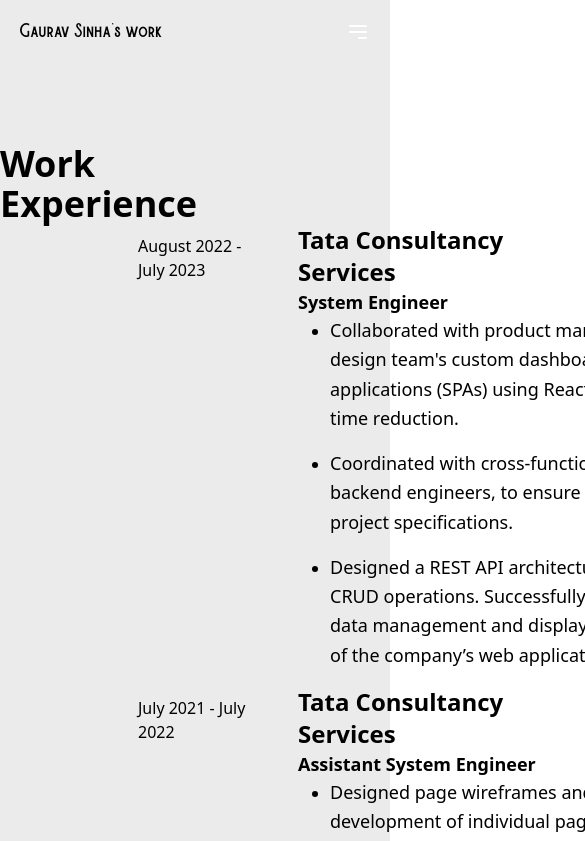
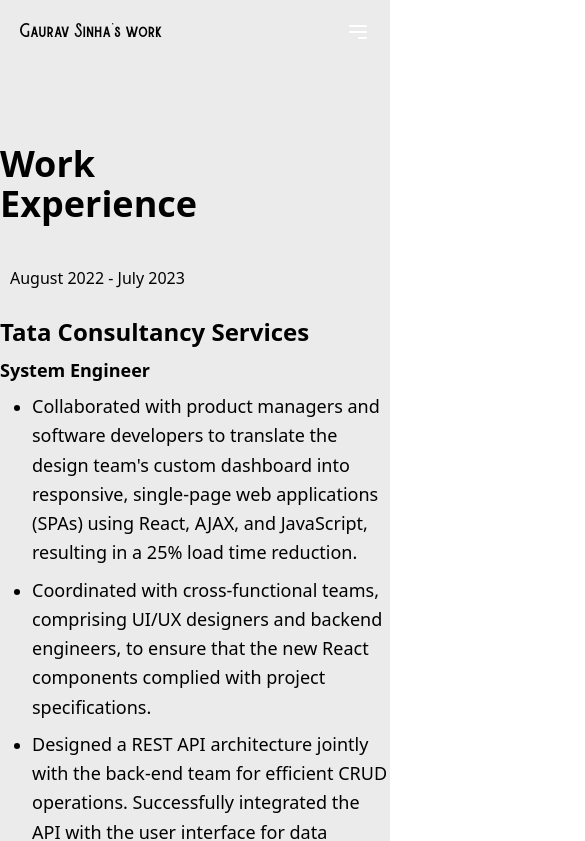
Before and after one commit to sinha-gaurav-7/gauravSinhaPortfolio, a Next.js app: page /workex in a window 390 px wide. Shown: the top 841 px of the page, 585 px wide, since content can reach past the window. Built offline with nearby package versions, Linux system fonts and the light colour scheme.

Commit message:
Responsive corrected

```diff
--- a/src/pages/workex/index.js
+++ b/src/pages/workex/index.js
@@ -23,6 +23,7 @@
       ],
     },
   ];
+
   return (
     <>
       <Layout>
@@ -33,50 +34,44 @@
               Experience
             </h2>
           </header>
-          <div className="ml-32">
+          <div className="md:ml-32 mt-8 md:mt-0">
             {workExperienceData.map((experience, index) => (
-              <div key={index} className="flex">
+              <div
+                key={index}
+                className="flex flex-col md:flex-row mb-8 md:mb-16"
+              >
                 <p
-                  className="w-2/4"
+                  className="w-full md:w-2/4 mb-4 md:mb-0 md:mr-4"
                   style={{
                     minWidth: "150px",
                     maxWidth: "2000px",
-                    marginRight: "20px",
                     padding: "10px",
                   }}
                 >
                   {experience.period}
                 </p>
-                <div>
-                  <div>
+                <div className="flex flex-col">
                   <h3
-                      className="text-2xl font-bold"
-                      style={{ width: "300px" }}
+                    className="text-2xl font-bold mb-2"
+                    style={{ width: "100%" }}
                   >
                     {experience.company}
                   </h3>
-                  </div>
-                  <div>
                   <h2
-                      className="text-lg font-bold"
-                      style={{ width: "300px" }}
+                    className="text-lg font-bold mb-2"
+                    style={{ width: "100%" }}
                   >
                     {experience.position}
                   </h2>
-                  </div>
-                  <div>
-                    <ul className="list-disc pl-8" style={{ width: "700px" }}>
-                      {experience.responsibilities.map(
-                        (responsibility, idx) => (
-                          <li key={idx} className="mb-4">
+                  <ul className="list-disc pl-8" style={{ width: "100%" }}>
+                    {experience.responsibilities.map((responsibility, idx) => (
+                      <li key={idx} className="mb-2">
                         <p className="text-lg leading-relaxed">
                           {responsibility}
                         </p>
                       </li>
-                        )
-                      )}
+                    ))}
                   </ul>
-                  </div>
                 </div>
               </div>
             ))}
```
Lines whose indentation alone changed are shown as unchanged.
